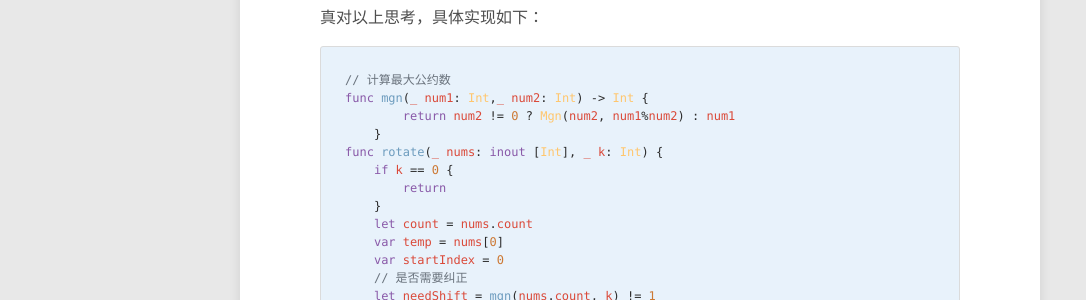
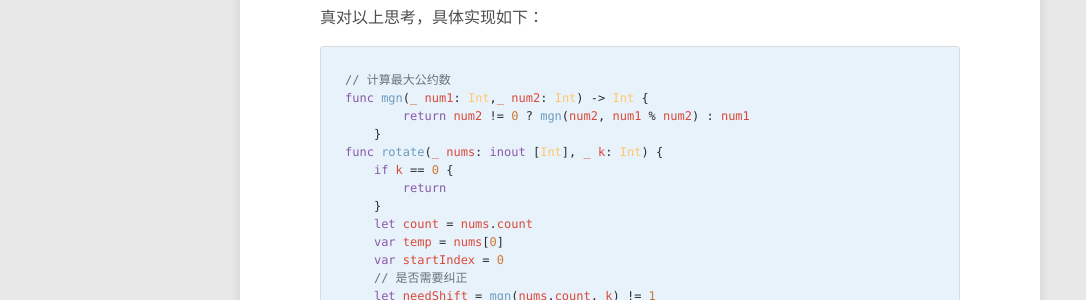
Before and after one commit to MapleYin/MapleYin.github.io, a Jekyll site: the page built from _posts/2018-09-13-Rotate-Array.md, in a window 1280 px wide and 900 px high, scrolled down 2290 px. Shown: the part 151-451 px from the top of the window, without its empty margins (0-1086 px from the left). Built offline with Jekyll 4.4.1, drawn with Linux system fonts in a browser that asks for light colours; nearby versions of some CDN libraries.

Commit message:
add <!--more-->

````diff
--- a/_posts/2018-09-13-Rotate-Array.md
+++ b/_posts/2018-09-13-Rotate-Array.md
@@ -35,6 +35,8 @@ image:
 >
 >- 尽可能想出更多的解决方案，至少有三种不同的方法可以解决这个问题。
 >- 要求使用空间复杂度为 O(1) 的原地算法。
+
+<!--more-->
 
 由于需要使用空间复杂度为 `O(1)` 的原地算法，所以这里我们进行一次循环来依次替换。
 
@@ -110,7 +112,7 @@ index     operation
 ```swift
 // 计算最大公约数
 func mgn(_ num1: Int,_ num2: Int) -> Int {
-        return num2 != 0 ? Mgn(num2, num1%num2) : num1
+        return num2 != 0 ? mgn(num2, num1 % num2) : num1
     }
 func rotate(_ nums: inout [Int], _ k: Int) {
     if k == 0 {
````
Also changed, not shown: _posts/2018-09-12-Best-Time-to-Buy-and-Sell-Stock-II.md (+2 -0 lines), _posts/2018-09-12-Remove-Duplicates-from-Sorted-Array.md (+2 -0 lines).
